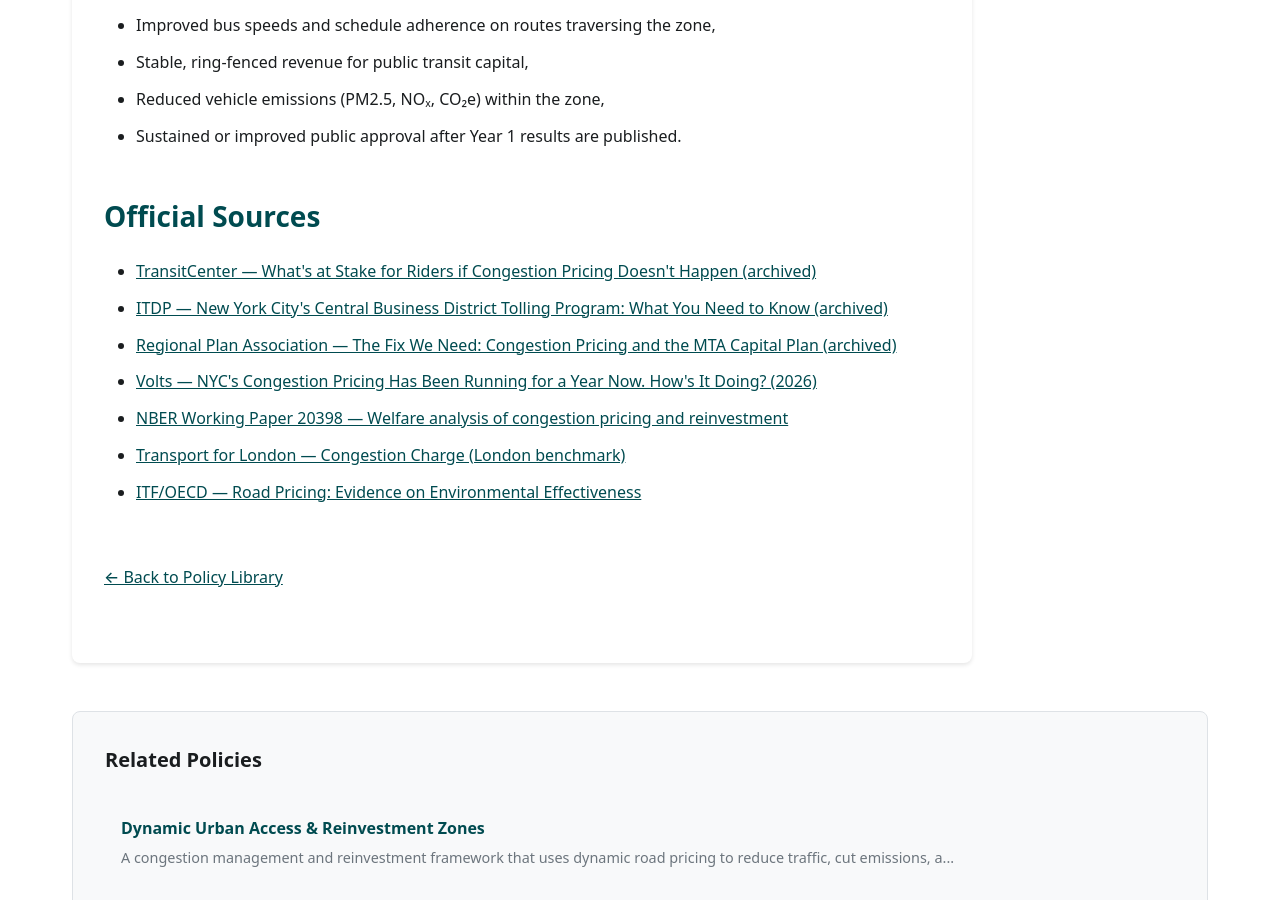
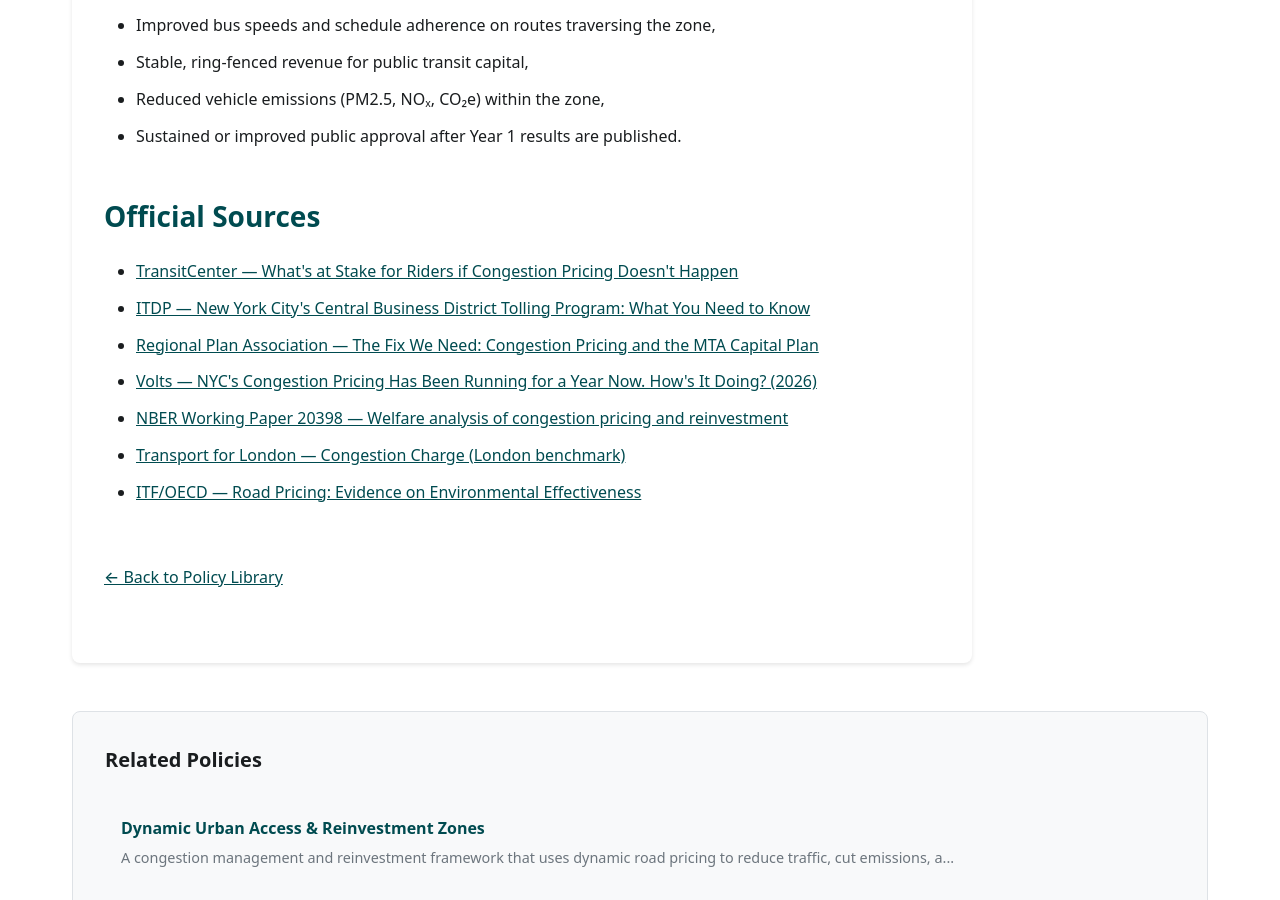
Before and after one commit to Open-Climate-Resilience-Policies/OCRP, a Jekyll site: the page built from _policies/congestion-pricing-nyc-model.md, in a window 1280 px wide and 900 px high, scrolled down 8809 px. Built offline with Jekyll 4.4.1, drawn with Linux system fonts in a browser that asks for light colours.

Commit message:
fix: repair 5 broken official_sources URLs (404) causing CI link-check failure
- congestion-pricing-nyc-model.md: replace 3 non-existent Wayback Machine
  snapshots (transitcenter/itdp/rpa) with live canonical URLs
- sea-level.md: replace broken BC .gov Wayback snapshot with EU Floods
  Directive 2007/60/EC (EUR-Lex permanent URI; explicitly covers coastal
  flooding and sea level rise risk assessment)
- wetlands.md: replace broken ijc.org/en/glbts (404) with EU Water
  Framework Directive 2000/60/EC (EUR-Lex permanent URI; covers freshwater,
  estuarine, and coastal waters — matches policy scope)"

Agent-Logs-Url: https://github.com/Open-Climate-Resilience-Policies/OCRP/sessions/cae020f8-082d-4c89-9290-426768875e2e

Co-authored-by: mgifford <116832+mgifford@users.noreply.github.com>

```diff
--- a/_policies/congestion-pricing-nyc-model.md
+++ b/_policies/congestion-pricing-nyc-model.md
@@ -22,14 +22,14 @@ keywords:
   - "transit funding"
   - "traffic reduction"
 official_sources:
-  - url: "https://web.archive.org/web/20241201000000/https://transitcenter.org/publication/whats-at-stake-for-riders-if-congestion-pricing-doesnt-happen/"
-    title: "TransitCenter — What's at Stake for Riders if Congestion Pricing Doesn't Happen (archived)"
+  - url: "https://transitcenter.org/publication/whats-at-stake-for-riders-if-congestion-pricing-doesnt-happen/"
+    title: "TransitCenter — What's at Stake for Riders if Congestion Pricing Doesn't Happen"
     accessed: "2026-04-20"
-  - url: "https://web.archive.org/web/20230601000000/https://itdp.org/2021/03/08/new-york-citys-central-business-district-tolling-program/"
-    title: "ITDP — New York City's Central Business District Tolling Program: What You Need to Know (archived)"
+  - url: "https://itdp.org/2021/03/08/new-york-citys-central-business-district-tolling-program/"
+    title: "ITDP — New York City's Central Business District Tolling Program: What You Need to Know"
     accessed: "2026-04-20"
-  - url: "https://web.archive.org/web/20231001000000/https://rpa.org/work/reports/the-fix-we-need"
-    title: "Regional Plan Association — The Fix We Need: Congestion Pricing and the MTA Capital Plan (archived)"
+  - url: "https://rpa.org/work/reports/the-fix-we-need"
+    title: "Regional Plan Association — The Fix We Need: Congestion Pricing and the MTA Capital Plan"
     accessed: "2026-04-20"
   - url: "https://www.volts.wtf/p/nycs-congestion-pricing-has-been"
     title: "Volts — NYC's Congestion Pricing Has Been Running for a Year Now. How's It Doing? (2026)"
```
Also changed, not shown: _policies/sea-level.md (+2 -2 lines), _policies/wetlands.md (+2 -2 lines).
